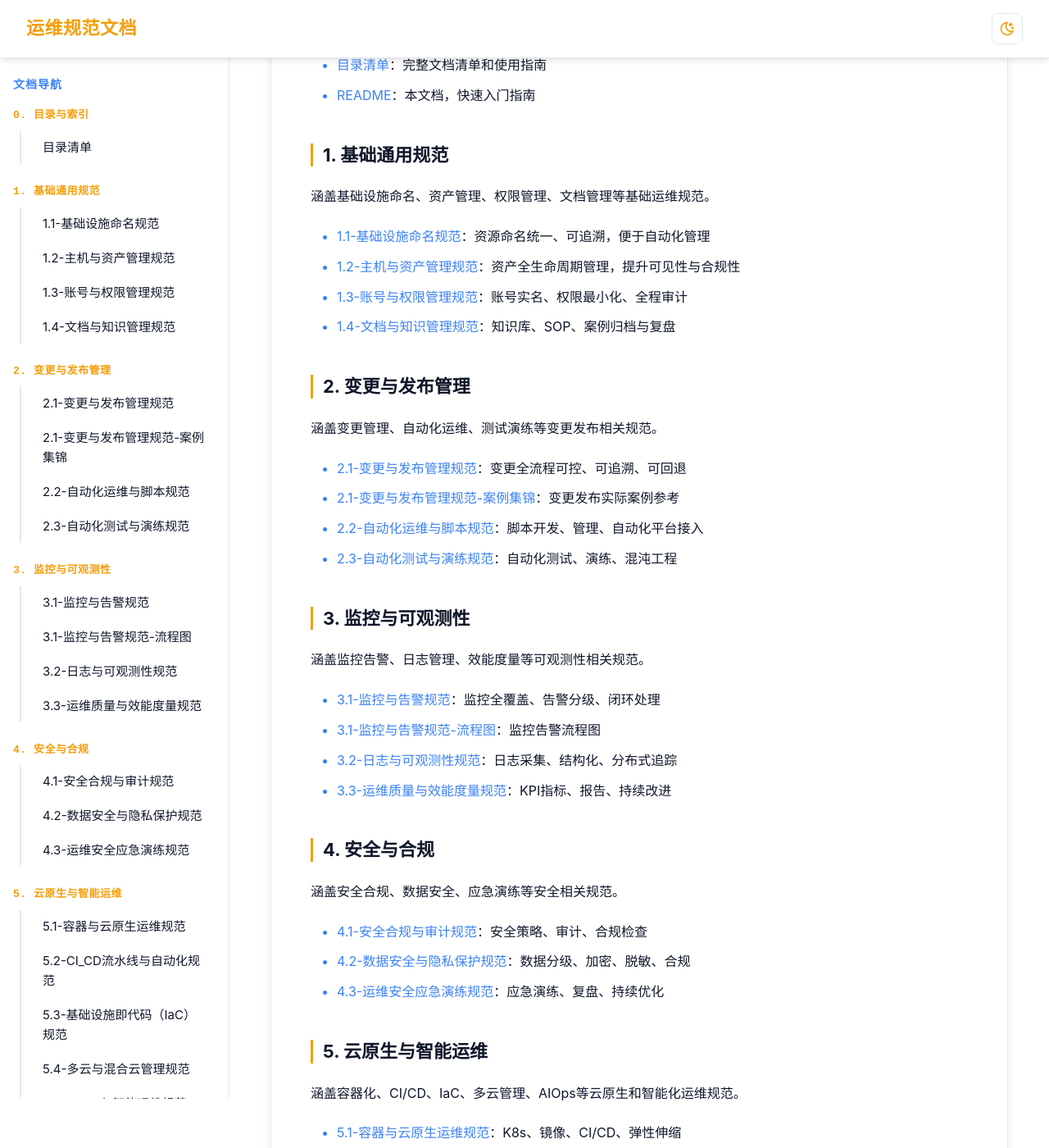
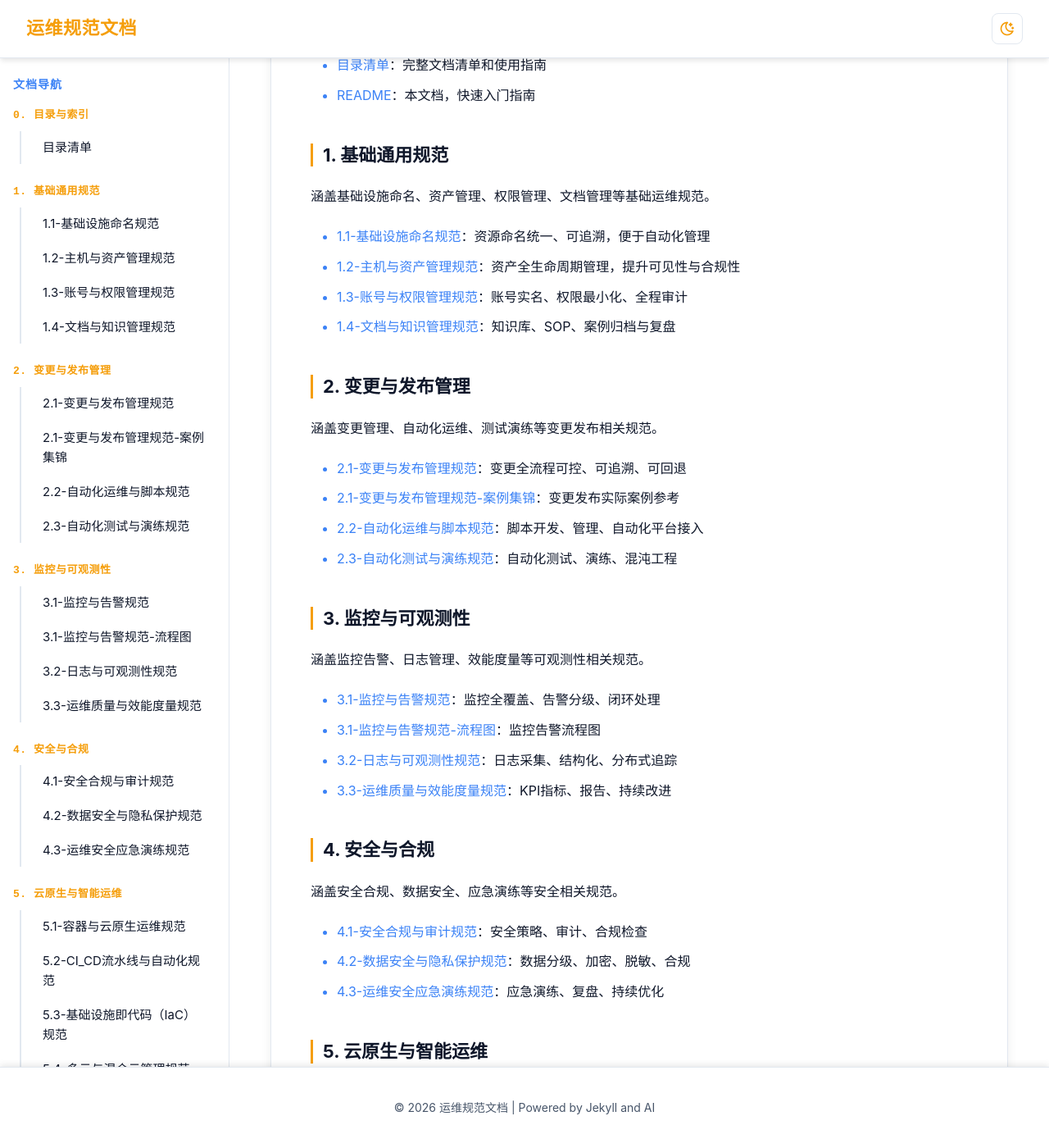
Before and after one commit to kevin197011/KOpsDoc, a Jekyll site: the page built from index.md, in a window 1280 px wide and 1400 px high, scrolled down 539 px. Shown: the whole window at 82% size. Built offline with Jekyll 4.4.1, drawn with Linux system fonts in a browser that asks for light colours; comment, search, counter and statistics services are not loaded.

Commit message:
Update 2026-01-22 17:59:00 +0800

```diff
--- a/assets/css/style.css
+++ b/assets/css/style.css
@@ -104,7 +104,7 @@ body {
   -moz-osx-font-smoothing: grayscale;
 }
 
-/* 确保 body 作为 flex 容器，页脚固定在底部 */
+/* 确保 body 作为 flex 容器 */
 body > .book-header {
   flex-shrink: 0;
 }
@@ -113,11 +113,6 @@ body > .book-container {
   flex: 1 0 auto;
   min-height: 0;
   display: flex;
-}
-
-body > .book-footer {
-  flex-shrink: 0;
-  margin-top: auto;
 }
 
 /* 头部导航栏 - 浮动设计 */
@@ -387,6 +382,7 @@ body.theme-light .search-results {
 .book-content {
   flex: 1;
   padding: 2rem 3rem;
+  padding-bottom: calc(2rem + 80px); /* 为固定页脚留出空间 */
   background: var(--bg-main);
   min-width: 0;
   transition: background-color 0.3s ease;
@@ -627,9 +623,12 @@ body.theme-light .book-content tr:hover {
   color: var(--primary);
 }
 
-/* 页脚 - 固定在底部 */
+/* 页脚 - 固定在底部（不随内容滚动） */
 .book-footer {
-  flex-shrink: 0;
+  position: fixed;
+  bottom: 0;
+  left: 0;
+  right: 0;
   background: var(--sidebar-bg);
   color: var(--sidebar-text);
   text-align: center;
@@ -637,8 +636,8 @@ body.theme-light .book-content tr:hover {
   font-size: 0.875rem;
   border-top: 1px solid var(--border);
   width: 100%;
-  z-index: 10;
-  margin-top: auto;
+  z-index: 100;
+  box-shadow: 0 -2px 8px rgba(0, 0, 0, 0.1);
 }
 
 body.theme-light .book-footer {
@@ -700,6 +699,7 @@ body.theme-dark .mermaid .label {
 @media (max-width: 1024px) {
   .book-content {
     padding: 1.5rem 2rem;
+    padding-bottom: calc(1.5rem + 80px); /* 为固定页脚留出空间 */
   }
 
   .book-content article {
@@ -740,6 +740,7 @@ body.theme-dark .mermaid .label {
 
   .book-content {
     padding: 1rem;
+    padding-bottom: calc(1rem + 80px); /* 为固定页脚留出空间 */
     margin-top: 4rem;
   }
 
@@ -769,6 +770,7 @@ body.theme-dark .mermaid .label {
 @media (max-width: 600px) {
   .book-content {
     padding: 0.75rem;
+    padding-bottom: calc(0.75rem + 80px); /* 为固定页脚留出空间 */
     margin-top: 3.5rem;
   }
 
```
